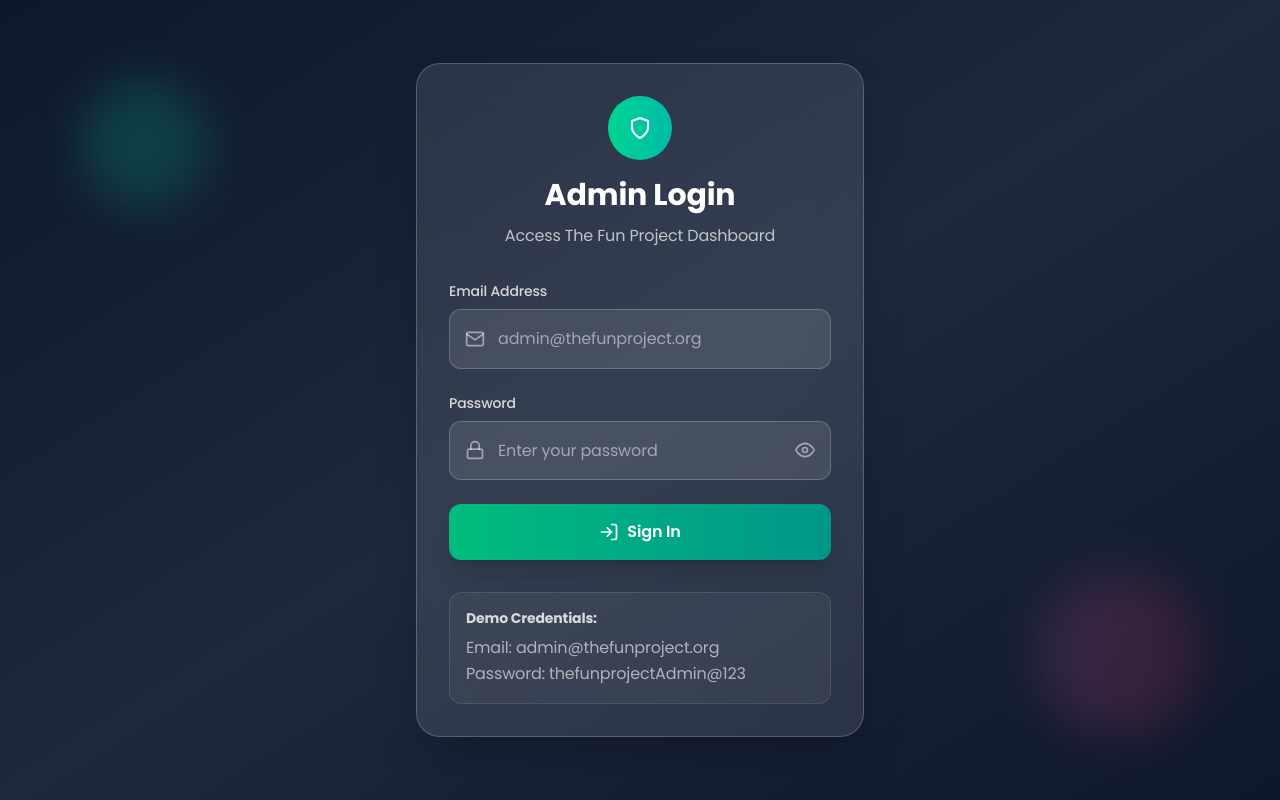
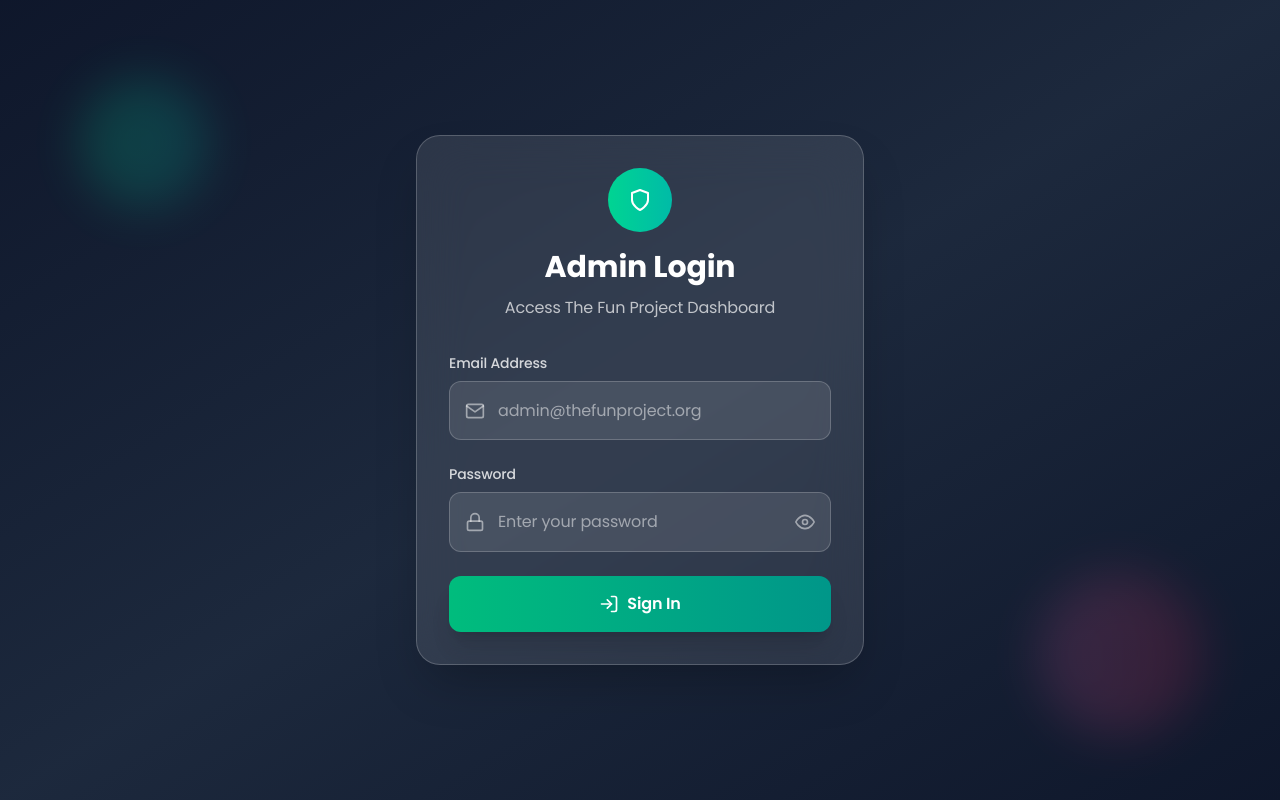
Before and after one commit to pascalniri/the-fun-project, a Next.js app: page /admin/login in a window 1280 px wide. Built offline with nearby package versions, Linux system fonts and the light colour scheme.

Commit message:
Remove the auth hints

```diff
--- a/src/app/admin/login/page.tsx
+++ b/src/app/admin/login/page.tsx
@@ -183,11 +183,11 @@ const AdminLoginPage = () => {
           </form>
 
           {/* Demo Credentials */}
-          <div className="mt-8 p-4 bg-white/5 rounded-xl border border-white/10">
+          {/* <div className="mt-8 p-4 bg-white/5 rounded-xl border border-white/10">
             <h3 className="text-white/80 text-sm font-medium mb-2">Demo Credentials:</h3>
             <p className="text-white/60 text-xs">Email: admin@thefunproject.org</p>
             <p className="text-white/60 text-xs">Password: thefunprojectAdmin@123</p>
-          </div>
+          </div> */}
         </div>
       </motion.div>
     </div>
```
